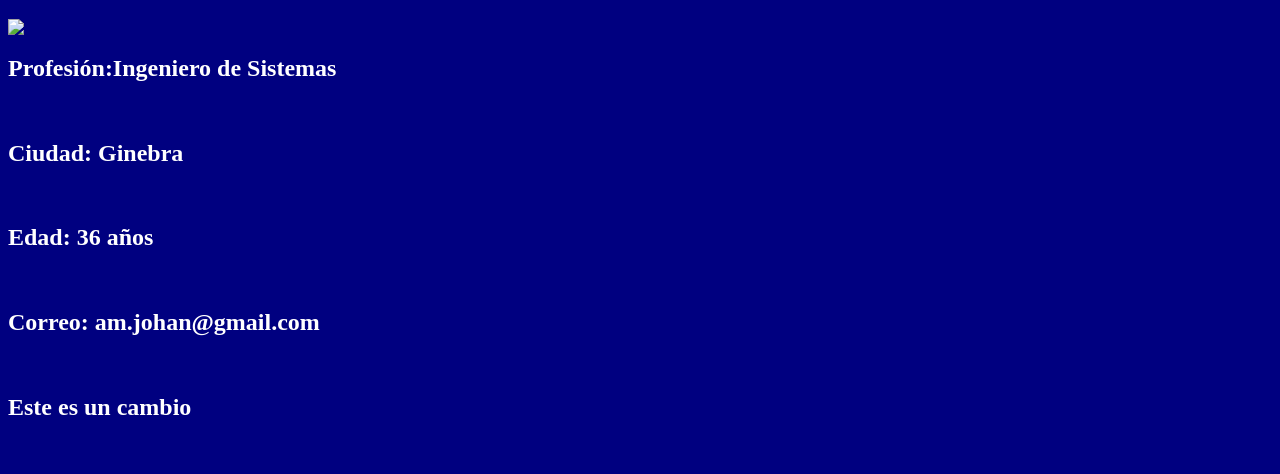
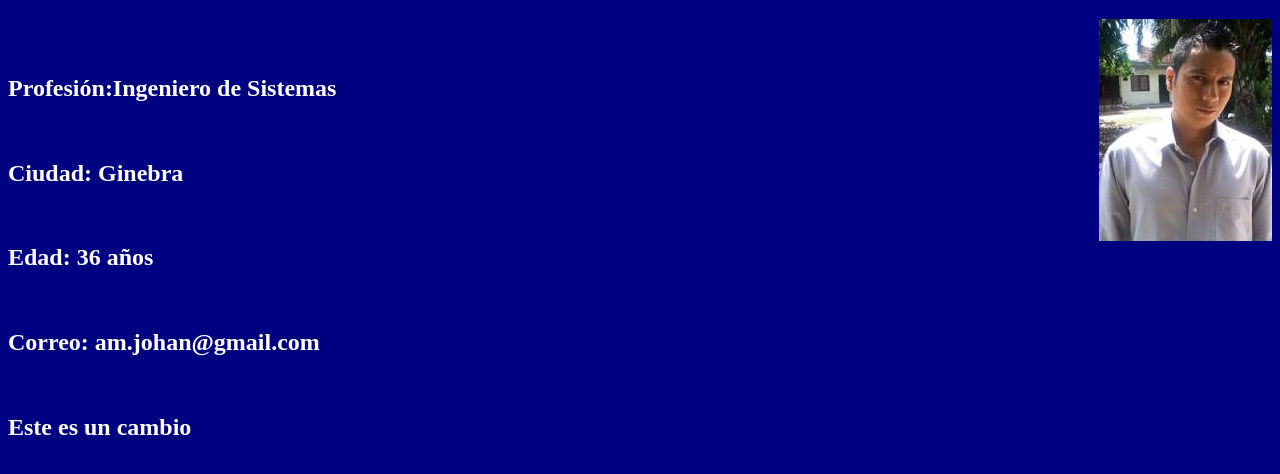
Before and after one commit to johanmora/johanmora.github.io, a plain HTML site: page index.html in a window 1280 px wide. Shown: the part 112-586 px from the top of the page. Drawn offline with Linux system fonts and the light colour scheme.

Commit message:
version1.4
insertar imagen

```diff
--- a/index.html
+++ b/index.html
@@ -5,7 +5,7 @@
 <marquee><font face="Comic Sans MS" color=gold size=5>PAGINA PERSONAL</font> </marquee>
 <hr size=7 color=red>
 <H1>Nombre: Johan Alberto Mora</H1>
-<img src="imagenes/ima.jpg align=right>
+<img src="imagenes/ima.jpg" align=right>
 <br>
 <br>
 <H2>Profesi&oacute;n:Ingeniero de Sistemas</H2>
```
